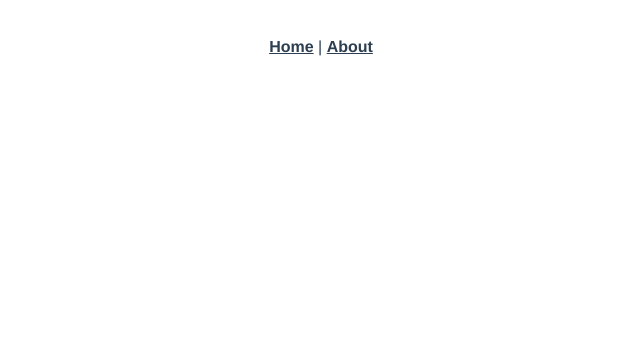
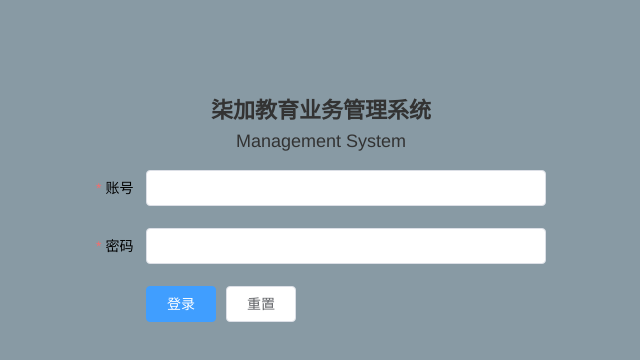
Before and after one commit to kaciya/7PlusEducationSystem, a Vue app: page /#/login in a window 1280 px wide. Shown: the top 360 px of the page, without its empty margins (319-959 px from the left). Built offline with nearby package versions, Linux system fonts and the light colour scheme.

Commit message:
:construction: 加入样式重置，添加登录页

```diff
--- /dev/null
+++ b/public/css/reset.css
@@ -0,0 +1,33 @@
+/* reset */
+html,body,h1,h2,h3,h4,h5,h6,div,dl,dt,dd,ul,ol,li,p,blockquote,pre,hr,figure,table,caption,th,td,form,fieldset,legend,input,button,textarea,menu{margin:0;padding:0;}
+header,footer,section,article,aside,nav,hgroup,address,figure,figcaption,menu,details{display:block;}
+table{border-collapse:collapse;border-spacing:0;}
+caption,th{text-align:left;font-weight:normal;}
+html,body,fieldset,img,iframe,abbr{border:0;}
+i,cite,em,var,address,dfn{font-style:normal;}
+[hidefocus],summary{outline:0;}
+li{list-style:none;}
+h1,h2,h3,h4,h5,h6,small{font-size:100%;}
+sup,sub{font-size:83%;}
+pre,code,kbd,samp{font-family:inherit;}
+q:before,q:after{content:none;}
+textarea{overflow:auto;resize:none;}
+label,summary{cursor:default;}
+a,button{cursor:pointer;}
+h1,h2,h3,h4,h5,h6,em,strong,b{font-weight:bold;}
+del,ins,u,s,a,a:hover{text-decoration:none;}
+body,textarea,input,button,select,keygen,legend{font:12px/1  "lucida grande", "lucida sans unicode", lucida, helvetica, "Hiragino Sans GB", "Microsoft YaHei", "WenQuanYi Micro Hei", sans-serif;color:#333;outline:0;}
+
+body{background:#fff;}
+a,a:hover{color:#333;}
+
+/* 标题 */
+h1, h2, h3, h4, h5, h6 {
+    font-weight: 500;
+}
+html,body{
+    height: 100%;
+}
+img {
+    vertical-align: middle;
+}
--- a/src/App.vue
+++ b/src/App.vue
@@ -1,32 +1,14 @@
 <template>
   <div id="app">
-    <div id="nav">
-      <router-link to='/'>Home</router-link> |
-      <router-link to="/about">About</router-link>
-    </div>
-    <router-view />
+    <router-view></router-view>
   </div>
 </template>
 
 <style lang="scss">
 #app {
+  height: 100%;
   font-family: Avenir, Helvetica, Arial, sans-serif;
   -webkit-font-smoothing: antialiased;
   -moz-osx-font-smoothing: grayscale;
-  text-align: center;
-  color: #2c3e50;
-}
-
-#nav {
-  padding: 30px;
-
-  a {
-    font-weight: bold;
-    color: #2c3e50;
-
-    &.router-link-exact-active {
-      color: #42b983;
-    }
-  }
 }
 </style>
--- a/src/components/HelloWorld.vue
+++ /dev/null
@@ -1,130 +0,0 @@
-<template>
-  <div class="hello">
-    <h1>{{ msg }}</h1>
-    <p>
-      For a guide and recipes on how to configure / customize this project,<br />
-      check out the
-      <a href="https://cli.vuejs.org" target="_blank" rel="noopener"
-        >vue-cli documentation</a
-      >.
-    </p>
-    <h3>Installed CLI Plugins</h3>
-    <ul>
-      <li>
-        <a
-          href="https://github.com/vuejs/vue-cli/tree/dev/packages/%40vue/cli-plugin-babel"
-          target="_blank"
-          rel="noopener"
-          >babel</a
-        >
-      </li>
-      <li>
-        <a
-          href="https://github.com/vuejs/vue-cli/tree/dev/packages/%40vue/cli-plugin-router"
-          target="_blank"
-          rel="noopener"
-          >router</a
-        >
-      </li>
-      <li>
-        <a
-          href="https://github.com/vuejs/vue-cli/tree/dev/packages/%40vue/cli-plugin-vuex"
-          target="_blank"
-          rel="noopener"
-          >vuex</a
-        >
-      </li>
-      <li>
-        <a
-          href="https://github.com/vuejs/vue-cli/tree/dev/packages/%40vue/cli-plugin-eslint"
-          target="_blank"
-          rel="noopener"
-          >eslint</a
-        >
-      </li>
-    </ul>
-    <h3>Essential Links</h3>
-    <ul>
-      <li>
-        <a href="https://vuejs.org" target="_blank" rel="noopener">Core Docs</a>
-      </li>
-      <li>
-        <a href="https://forum.vuejs.org" target="_blank" rel="noopener"
-          >Forum</a
-        >
-      </li>
-      <li>
-        <a href="https://chat.vuejs.org" target="_blank" rel="noopener"
-          >Community Chat</a
-        >
-      </li>
-      <li>
-        <a href="https://twitter.com/vuejs" target="_blank" rel="noopener"
-          >Twitter</a
-        >
-      </li>
-      <li>
-        <a href="https://news.vuejs.org" target="_blank" rel="noopener">News</a>
-      </li>
-    </ul>
-    <h3>Ecosystem</h3>
-    <ul>
-      <li>
-        <a href="https://router.vuejs.org" target="_blank" rel="noopener"
-          >vue-router</a
-        >
-      </li>
-      <li>
-        <a href="https://vuex.vuejs.org" target="_blank" rel="noopener">vuex</a>
-      </li>
-      <li>
-        <a
-          href="https://github.com/vuejs/vue-devtools#vue-devtools"
-          target="_blank"
-          rel="noopener"
-          >vue-devtools</a
-        >
-      </li>
-      <li>
-        <a href="https://vue-loader.vuejs.org" target="_blank" rel="noopener"
-          >vue-loader</a
-        >
-      </li>
-      <li>
-        <a
-          href="https://github.com/vuejs/awesome-vue"
-          target="_blank"
-          rel="noopener"
-          >awesome-vue</a
-        >
-      </li>
-    </ul>
-  </div>
-</template>
-
-<script>
-export default {
-  name: "HelloWorld",
-  props: {
-    msg: String
-  }
-};
-</script>
-
-<!-- Add "scoped" attribute to limit CSS to this component only -->
-<style scoped lang="scss">
-h3 {
-  margin: 40px 0 0;
-}
-ul {
-  list-style-type: none;
-  padding: 0;
-}
-li {
-  display: inline-block;
-  margin: 0 10px;
-}
-a {
-  color: #42b983;
-}
-</style>
--- a/src/main.js
+++ b/src/main.js
@@ -2,6 +2,8 @@ import Vue from "vue";
 import App from "./App.vue";
 import router from "./routers";
 import store from "./store";
+// 重置样式
+import "../public/css/reset.css";
 
 // 使用ElementUI
 import ElementUI from 'element-ui';
--- a/src/routers/index.js
+++ b/src/routers/index.js
@@ -1,23 +1,21 @@
 import Vue from "vue";
 import VueRouter from "vue-router";
-import Home from "../views/Home.vue";
+// 导入登录页
+import Login from "../views/Login.vue";
 
 Vue.use(VueRouter);
 
+// 配置路由
 const routes = [
   {
     path: "/",
-    name: "Home",
-    component: Home
+    redirect: "/login"
   },
+  // 登录页
   {
-    path: "/about",
-    name: "About",
-    // route level code-splitting
-    // this generates a separate chunk (about.[hash].js) for this route
-    // which is lazy-loaded when the route is visited.
-    component: () =>
-      import(/* webpackChunkName: "about" */ "../views/About.vue")
+    path: "/login",
+    name: "Login",
+    component: Login
   }
 ];
 
--- a/src/views/About.vue
+++ /dev/null
@@ -1,5 +0,0 @@
-<template>
-  <div class="about">
-    <h1>This is an about page</h1>
-  </div>
-</template>
--- a/src/views/Home.vue
+++ /dev/null
@@ -1,18 +0,0 @@
-<template>
-  <div class="home">
-    <img alt="Vue logo" src="../assets/logo.png" />
-    <HelloWorld msg="Welcome to Your Vue.js App" />
-  </div>
-</template>
-
-<script>
-// @ is an alias to /src
-import HelloWorld from "@/components/HelloWorld.vue";
-
-export default {
-  name: "Home",
-  components: {
-    HelloWorld
-  }
-};
-</script>
--- /dev/null
+++ b/src/views/Login.vue
@@ -0,0 +1,122 @@
+<template>
+  <div class="login">
+    <el-row>
+      <el-col :span="12" :offset="6">
+        <div class="login-title">
+          <h2>柒加教育业务管理系统</h2>
+          <h3>Management System</h3>
+        </div>
+        <el-form
+          class="login-form"
+          label-position="left"
+          label-width="50px"
+          :model="loginForm"
+          size="medium"
+          ref="ruleForm"
+          :rules="loginFormRules"
+        >
+          <el-form-item label="账号" prop="username" class="login-lables">
+            <el-input v-model="loginForm.username"></el-input>
+          </el-form-item>
+          <el-form-item label="密码" prop="password" class="login-lables">
+            <el-input v-model="loginForm.password"></el-input>
+          </el-form-item>
+          <el-form-item>
+            <el-button type="primary" @click="userLogin">登录</el-button>
+            <el-button @click="resetForm('ruleForm')">重置</el-button>
+          </el-form-item>
+        </el-form>
+      </el-col>
+    </el-row>
+  </div>
+</template>
+
+<script>
+// 引入响应式API
+import { reactive } from "@vue/composition-api";
+
+export default {
+  name: "Login",
+  setup() {
+    //#region 登录功能
+    // 登录表单数据对象
+    let loginForm = reactive({
+      username: "",
+      password: "",
+    });
+
+    // 登录表单校验规则
+    let loginFormRules = {
+      // 用户名校验规则
+      username: [
+        {
+          required: true,
+          message: "请输入账号/手机号",
+          trigger: "blur",
+        },
+      ],
+      // 密码校验规则
+      password: [{ required: true, message: "请输入密码", trigger: "blur" }],
+    };
+
+    // 用户登录 （点击登录触发）
+    function userLogin() {
+      // 校验
+      this.$refs.ruleForm.validate((valid) => {
+        // 校验通过
+        if (valid) {
+          console.log(1);
+        }
+      });
+    }
+    //#endregion
+
+    // 返回
+    return {
+      loginForm,
+      userLogin,
+      loginFormRules,
+    };
+  },
+};
+</script>
+
+<style lang="scss" scoped>
+.login {
+  height: 100%;
+  overflow: hidden;
+  background-color: #889aa4;
+}
+
+.login-title {
+  margin-top: 80px;
+  text-align: center;
+  h2 {
+    font-size: 22px;
+    font-weight: 900;
+    padding-top: 20px;
+    padding-bottom: 10px;
+  }
+  h3 {
+    font-size: 18px;
+    font-weight: 900px;
+    padding-bottom: 20px;
+  }
+}
+
+.login-form {
+  color: #303133;
+  width: 450px;
+  margin: 0 auto;
+}
+
+.login-lables {
+  color: white;
+}
+</style>
+
+<style scoped>
+.login-lables >>> .el-form-item__label {
+  color: black;
+}
+</style>
```
Also changed, not shown: 1 other file (tests, documents, lock files or other folders).
